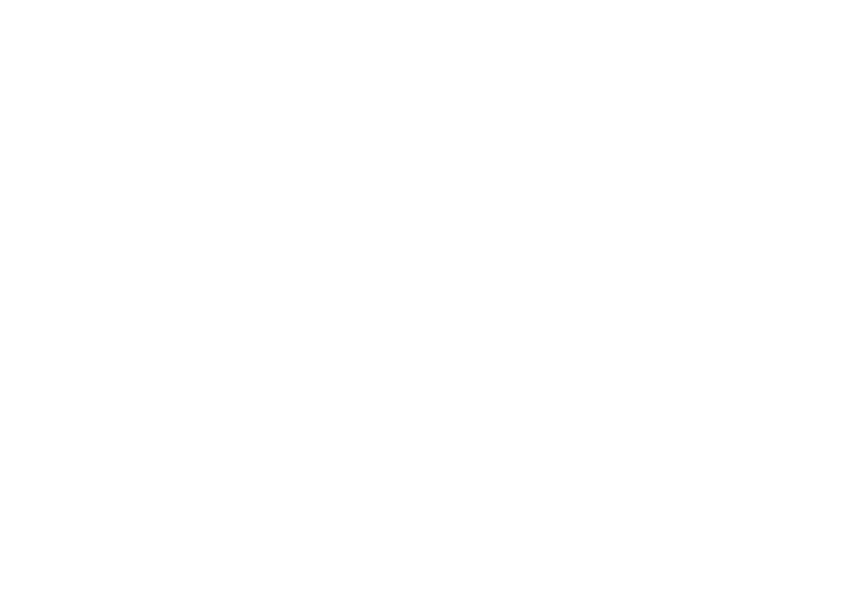
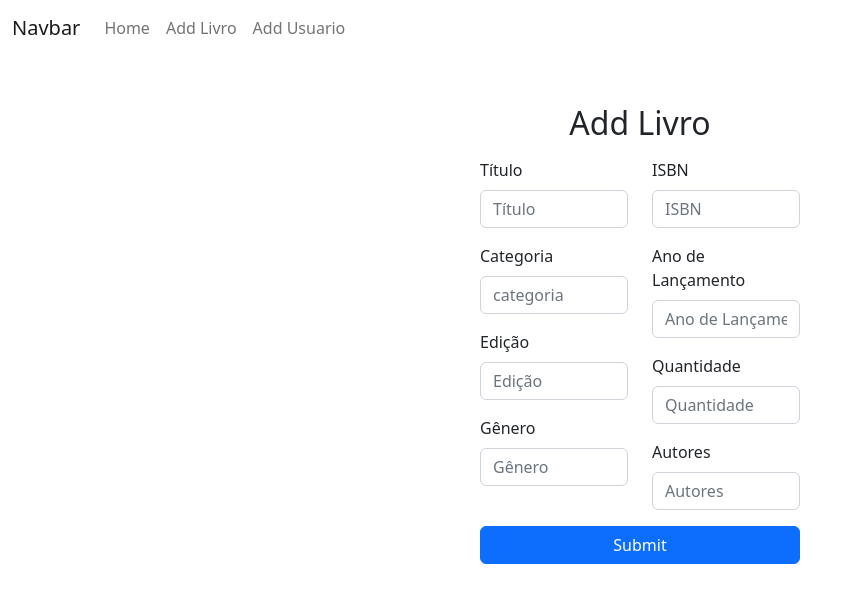
Before and after one commit to LuBrito371/frontend_poo_biblioteca, a Vue app: page /addLivro in a window 1280 px wide. Before the commit this address had no page. Shown: the top 602 px of the page, without its empty margins (0-850 px from the left). Built offline with nearby package versions, Linux system fonts and the light colour scheme.

Commit message:
Cadastro e Delete funcionando(exceto inserção de autores)

```diff
--- a/src/components/Navbar.vue
+++ b/src/components/Navbar.vue
@@ -13,7 +13,10 @@
                     <a class="nav-link" href="/">Home</a>
                     </li>
                     <li class="nav-item">
-                    <a class="nav-link" href="/add">Add</a>
+                    <a class="nav-link" href="/addLivro">Add Livro</a>
+                    </li>
+                    <li class="nav-item">
+                    <a class="nav-link" href="/addUsuario">Add Usuario</a>
                     </li>
 
                 </ul>
--- a/src/router/index.js
+++ b/src/router/index.js
@@ -12,14 +12,24 @@ const router = createRouter({
       component: ViewLivros
     },
     {
-      path: '/add',
-      name: 'add',
+      path: '/addUsuario',
+      name: 'addUsuario',
       component: () => import('../views/AddUsuario.vue')
     },
     {
-      path: '/edit/:id',
-      name: 'edit',
+      path: '/addLivro',
+      name: 'addLivro',
+      component: () => import('../views/AddLivro.vue')
+    },
+    {
+      path: '/editUsuario/:id',
+      name: 'editUsuario',
       component: () => import('../views/UpdateUsuario.vue')
+    },
+    {
+      path: '/editLivro/:id',
+      name: 'editLivro',
+      component: () => import('../views/UpdateLivro.vue')
     }
   ]
 })
--- /dev/null
+++ b/src/views/AddLivro.vue
@@ -0,0 +1,207 @@
+<template>
+  <main>
+    <Navbar />
+    <div class="my-5">
+      <div class="mx-auto w-25" style="max-width: 100%">
+        <h2 class="text-center mb-3">Add Livro</h2>
+        <form @submit.prevent="addLivro">
+          <!--name-->
+         <div class="row">
+             <div class="col">
+            <div class="row">
+              <div class="col-md-12 form-group mb-3">
+                <label for="nomeLivro" class="form-label">Título</label>
+                <input
+                  id="nomeLivro"
+                  type="text"
+                  name="nomeLivro"
+                  class="form-control"
+                  placeholder="Título"
+                  required
+                  v-model="livro.nomeLivro"
+                />
+              </div>
+            </div>
+
+            <!--Email-->
+            <div class="row">
+              <div class="col-md-12 form-group mb-3">
+                <label for="categoria" class="form-label">Categoria</label>
+                <input
+                  id="categoria"
+                  type="categoria"
+                  name="categoria"
+                  class="form-control"
+                  placeholder="categoria"
+                  required
+                  v-model="livro.categoria"
+                />
+              </div>
+            </div>
+
+            <!--Phone Number-->
+            <div class="row">
+              <div class="col-md-12 form-group mb-3">
+                <label for="edicao" class="form-label">Edição</label>
+                <input
+                  id="edicao"
+                  type="text"
+                  name="edicao"
+                  class="form-control"
+                  placeholder="Edição"
+                  required
+                  v-model="livro.edicao"
+                />
+              </div>
+            </div>
+
+            <div class="row">
+              <div class="col-md-12 form-group mb-3">
+                <label for="genero" class="form-label">Gênero</label>
+                <input
+                  id="genero"
+                  type="text"
+                  name="genero"
+                  class="form-control"
+                  placeholder="Gênero"
+                  required
+                  v-model="livro.genero"
+                />
+              </div>
+            </div>
+          </div>
+
+          <div class="col">
+            <div class="row">
+              <div class="col-md-12 form-group mb-3">
+                <label for="isbn" class="form-label">ISBN</label>
+                <input
+                  id="isbn"
+                  type="text"
+                  name="isbn"
+                  class="form-control"
+                  placeholder="ISBN"
+                  required
+                  v-model="livro.isbn"
+                />
+              </div>
+            </div>
+
+            <div class="row">
+              <div class="col-md-12 form-group mb-3">
+                <label for="anoLancamento" class="form-label"
+                  >Ano de Lançamento</label
+                >
+                <input
+                  id="anoLancamento"
+                  type="anoLancamento"
+                  name="anoLancamento"
+                  class="form-control"
+                  placeholder="Ano de Lançamento"
+                  required
+                  v-model="livro.anoLancamento"
+                />
+              </div>
+            </div>
+
+            <div class="row">
+              <div class="col-md-12 form-group mb-3">
+                <label for="quantidade" class="form-label">Quantidade</label>
+                <input
+                  id="quantidade"
+                  type="quantidade"
+                  name="quantidade"
+                  class="form-control"
+                  placeholder="Quantidade"
+                  required
+                  v-model="livro.quantidade"
+                />
+              </div>
+            </div>
+
+            <div class="row">
+              <div class="col-md-12 form-group mb-3">
+                <label for="autores" class="form-label">Autores</label>
+                <input
+                  id="autores"
+                  type="autores"
+                  name="autores"
+                  class="form-control"
+                  placeholder="Autores"
+                  v-model="livro.autores"
+                />
+              </div>
+            </div>
+          </div>
+         </div>
+
+          <!-- Gender
+                <label for="gender" class="form-label">Gender</label>
+                <div class="form-check">
+                  <input class="form-check-input"   type="radio" name="gender" id="male" value="male" v-model="livro.gender">
+                  <label class="form-check-label" for="male">Male</label>
+                </div>
+                <div class="form-check">
+                  <input class="form-check-input" type="radio"   name="gender" id="female" value="female" v-model="livro.gender">
+                  <label class="form-check-label" for="female">Female</label>
+                </div>
+                <div class="form-check">
+                  <input class="form-check-input" type="radio"   name="gender" id="others" checked value="others" v-model="livro.gender">
+                  <label class="form-check-label" for="others">Others</label>
+                </div> -->
+
+          <div class="row">
+            <div class="col-md-12 form-group">
+              <input
+                class="btn btn-primary w-100"
+                type="submit"
+                value="Submit"
+              />
+            </div>
+          </div>
+
+          <div></div>
+        </form>
+      </div>
+    </div>
+  </main>
+</template>
+
+<script>
+import Navbar from "../components/Navbar.vue";
+
+export default {
+  name: "Addlivro",
+  components: {
+    Navbar,
+  },
+
+  data() {
+    return {
+      livro: {
+        nomeLivro: "",
+        categoria: "",
+        edicao: "",
+        genero: "",
+        isbn: "",
+        anoLancamento: "",
+        quantidade: ""
+      },
+    };
+  },
+
+  methods: {
+    addLivro() {
+      fetch("http://localhost:8083/livro/salvarLivro", {
+        method: "POST",
+        headers: {
+          "Content-Type": "application/json",
+        },
+        body: JSON.stringify(this.livro),
+      }).then((data) => {
+        this.$router.push("/");
+      });
+    },
+  },
+};
+</script>
--- /dev/null
+++ b/src/views/UpdateLivro.vue
@@ -0,0 +1,103 @@
+<template>
+    <main>
+        <Navbar/>
+        <div class="my-5">
+            <div class="mx-auto w-25 " style="max-width:100%;">
+              <h2 class="text-center mb-3">Update Livro</h2>
+              <form @submit.prevent="updateLivro">
+                <!--name-->
+                <div class="row">
+                  <div class="col-md-12 form-group mb-3">
+                    <label for="name" class="form-label">Name</label>
+                    <input id="name"  type="text" name="name" class="form-control" placeholder="Name" required v-model="livro.name">
+                  </div>
+                </div>
+
+
+                <!--Email-->
+                <div class="row">
+                    <div class="col-md-12 form-group mb-3">
+                      <label for="email" class="form-label">Email</label>
+                      <input id="email" type="email"  name="email" class="form-control" placeholder="email" required v-model="livro.email" >
+                    </div>
+                  </div>
+
+                <!--Phone Number-->
+                <div class="row">
+                    <div class="col-md-12 form-group mb-3">
+                      <label for="pNo" class="form-label">Phone Number</label>
+                      <input id="pNo" type="text"  name="pNo" class="form-control" placeholder="Phone Number" required v-model="livro.pNo" >
+                    </div>
+                  </div>
+
+
+                <div class="row">
+                  <div class="col-md-12 form-group">
+                    <input class="btn btn-primary w-100" type="submit" value="Submit">
+                  </div>
+                </div>
+
+                <div>
+
+                </div>
+              </form>
+
+            </div>
+          </div>
+
+    </main>
+</template>
+
+
+<script>
+import Navbar from '../components/Navbar.vue';
+
+export default {
+    name: 'UpdateLivro',
+    components: {
+        Navbar
+    },
+
+    data(){
+        return {
+            livro: {
+                id: '',
+                name: '',
+                email: '',
+                pNo: '',
+                gender: ''
+            }
+        }
+    },
+
+    beforeMount(){
+        this.getLivros();
+    },
+
+    methods: {
+        getLivros(){
+            fetch(`http://localhost:8083/livro/${this.$route.params.id}`)
+            .then(res => res.json())
+            .then(data => {
+                this.livro = data;
+                console.log(this.livro);
+            })
+
+        },
+        updateLivro(){
+            fetch(`http://localhost:8083/livro/${this.$route.params.id}`, {
+                method: 'PUT',
+                headers: {
+                    'Content-Type': 'application/json'
+                },
+                body: JSON.stringify(this.livro)
+            })
+            .then(data => {
+                console.log(data);
+                this.$router.push('/');
+            })
+        }
+    }
+}
+
+</script>
--- a/src/views/ViewLivros.vue
+++ b/src/views/ViewLivros.vue
@@ -8,7 +8,10 @@
         <div class="col-md-12">
           <h1 class="text-center">Acervo</h1>
           <!--Add button -->
-          <a href="/add" class="btn btn-primary">Add Livro</a>
+          <div class="buttons">
+            <a href="/addUsuario" class="btn btn-primary">Add Usuario</a>
+            <a href="/addLivro" class="btn btn-primary">Add Livro</a>
+          </div>
           <table class="table table-striped">
             <thead>
               <tr>
@@ -23,12 +26,12 @@
                 <td>{{ livro.nomeLivro }}</td>
                 <td>{{ livro.isbn }}</td>
                 <td>
-                  <a class="btn btn-primary" :href="`/edit/${livro.id}`"
+                  <a class="btn btn-primary" :href="`/editLivro/${livro.id}`"
                     >Edit</a
                   >
                   <button
                     class="btn btn-danger mx-2"
-                    @click="deletelivro(livro.id)"
+                    @click="deleteLivro(livro.id)"
                   >
                     Delete
                   </button>
@@ -69,19 +72,20 @@ export default {
     getLivros() {
       fetch(`http://localhost:8083/livro/livrosPaginados`, {
         method: "GET",
-      }, ).then(response =>{
-        return response.json();
       })
-      .then((data) => {
-        this.livros = data.content;
-      });
+        .then((response) => {
+          return response.json();
+        })
+        .then((data) => {
+          this.livros = data.content;
+        });
     },
     deleteLivro(id) {
+
       fetch(`http://localhost:8083/livro/${id}`, {
         method: "DELETE",
       }).then((data) => {
-        console.log(data);
-        this.getlivros();
+        this.getLivros();
       });
     },
   },
```
